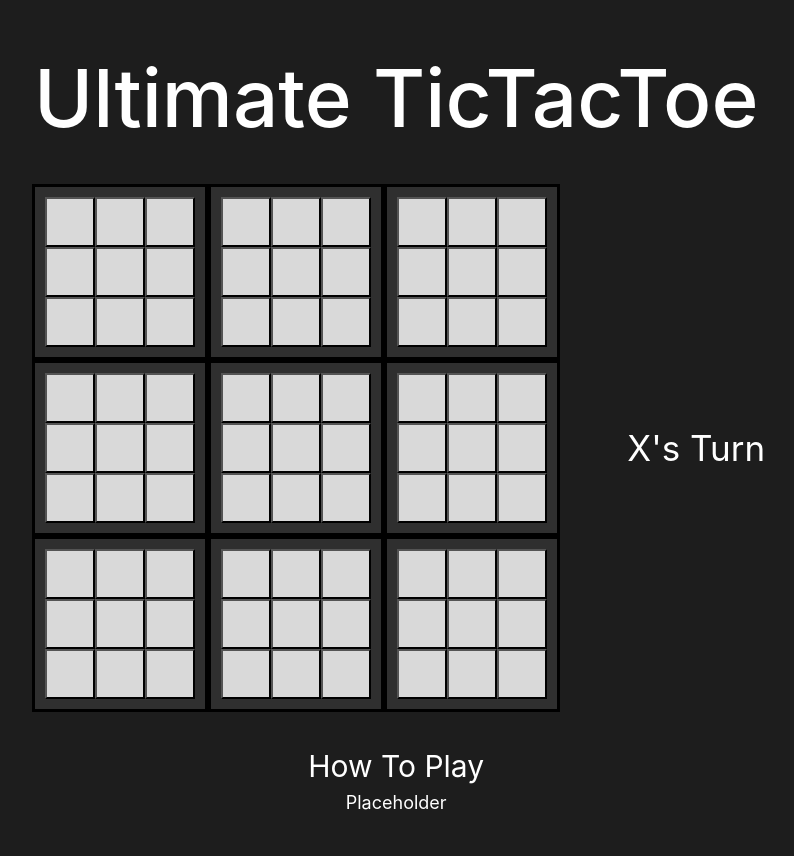
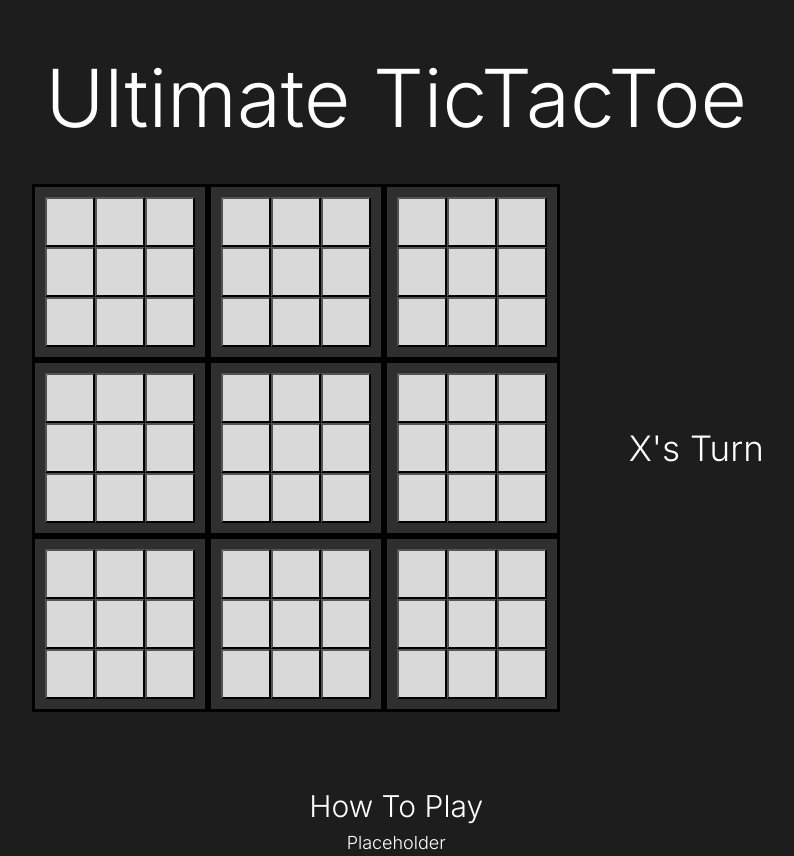
Before and after one commit to stewxy/Minigames, a React (Vite) app: page / in a window 1280 px wide. Shown: the top 856 px of the page, without its empty margins (411-1205 px from the left). Built offline with nearby package versions, Linux system fonts and the light colour scheme.

Commit message:
modified page font, modified css: when a tictactoe board has a winner, the board is filled with colour with an x/o in the middle

```diff
--- a/index.html
+++ b/index.html
@@ -5,6 +5,10 @@
     <link rel="icon" type="image/svg+xml" href="/vite.svg" />
     <meta name="viewport" content="width=device-width, initial-scale=1.0" />
     <title>Vite + React + TS</title>
+
+    <link rel="preconnect" href="https://fonts.googleapis.com">
+    <link rel="preconnect" href="https://fonts.gstatic.com" crossorigin>
+    <link href="https://fonts.googleapis.com/css2?family=Inter:wght@300&display=swap" rel="stylesheet">
   </head>
   <body>
     <div id="root"></div>
--- a/src/App.css
+++ b/src/App.css
@@ -7,7 +7,7 @@ h1{
     padding-top: 50px;
     padding-bottom: 30px;
     color: white;
-    font-family: Inter;
+    font-family: "Inter", sans-serif;
 }
 
 /* === TicTacToe === */
@@ -38,7 +38,6 @@ h1{
 /* === Ultimate TicTacToe === */
 .htmlUTicTacToe{
     text-align: center;
-
     /* CODE TO MAKE BOARD NOT CHANGE WHEN ZOOMED IN */
     width: 1000px;
     height: 850px;
@@ -60,8 +59,8 @@ h1{
     background-color: #D9D9D9;
     vertical-align: top;
     color: black;
-    font-size: 18px;
-
+    font-size: 20px;
+    font-weight: bold;
 
 }
 .Grid:hover{
@@ -76,13 +75,17 @@ h1{
 
 .styleWinB0, .styleWinB1, .styleWinB2, .styleWinB3, .styleWinB4, .styleWinB5, .styleWinB6, .styleWinB7, .styleWinB8{
     position: absolute;
-    margin-top: 10px;
-    margin-left: 50px;
+    margin-left: 3px;
+    margin-top: 3px;
     font-size: 80px;
-    color: red;
-
+    color: white;
+    background: grey;
+    width:170px;
+    height:170px;
+    visibility: hidden;
 }
 
+/* <div class="boardLabel" style="transform: rotateY(0deg); background: rgb(183, 21, 64);">X</div> */
 /* === Ultimate TicTacToe Turn/Reset Text === */
 .startText{
     font-size: 35px;
@@ -108,16 +111,15 @@ html{
 }
 
 .fullBoard{
-
     padding-right: 200px;
-    height: 530px;
+    height: 600px;
 }
 
 .howToPlaySect{
     color: white;
     text-align: center;
 
-    margin-top: 30px;
+
     font-size: 30px;
     font-family: Inter;
 }
--- a/src/components/UltimateTicTacToe.tsx
+++ b/src/components/UltimateTicTacToe.tsx
@@ -110,6 +110,7 @@ const UltimateTicTacToe = () => {
 
   function setWinGridText(value: number, squares: any) {
     getWinList[value][0].innerHTML = squares;
+    getWinList[value][0].style.visibility = "visible";
     if (value == temp) {
       for (let i = 0; i < x.length; i++) {
         if (uSquareArray[i] == null) {
```
